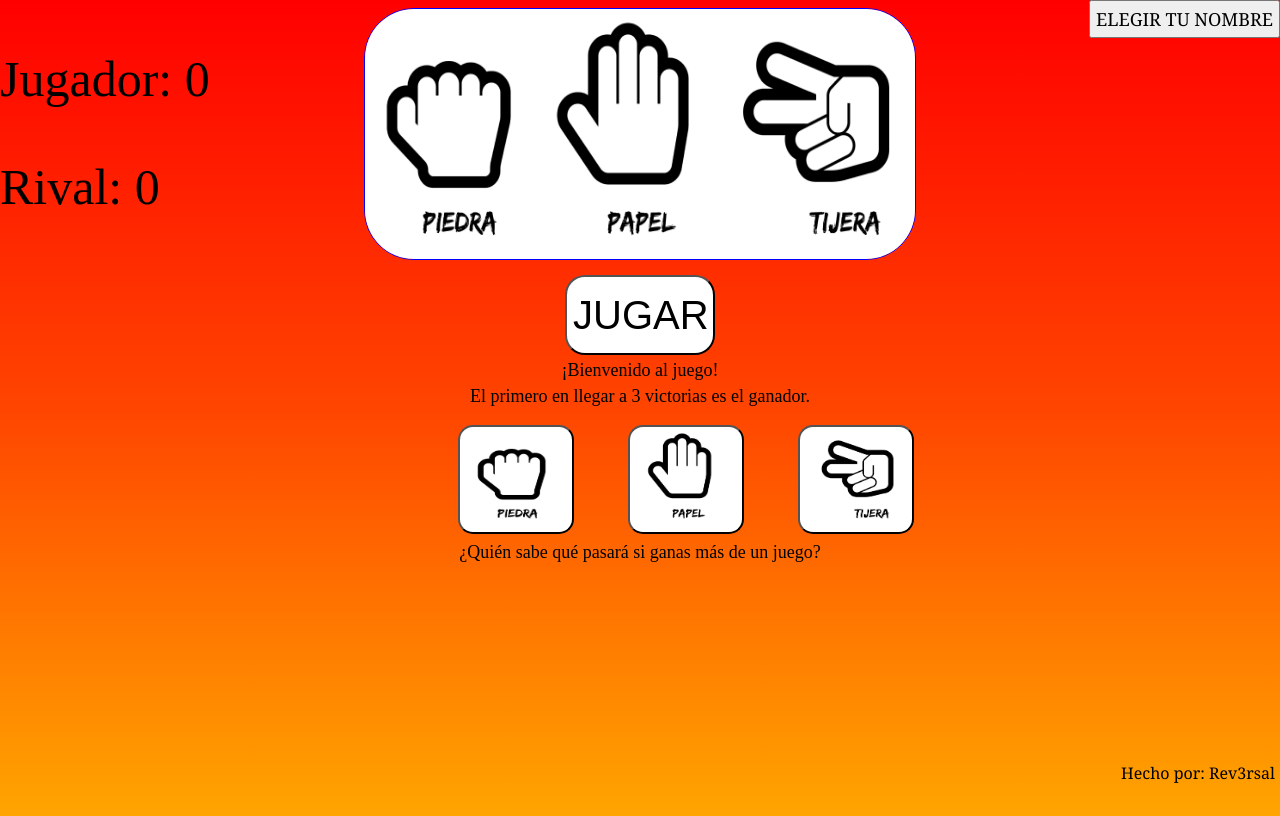
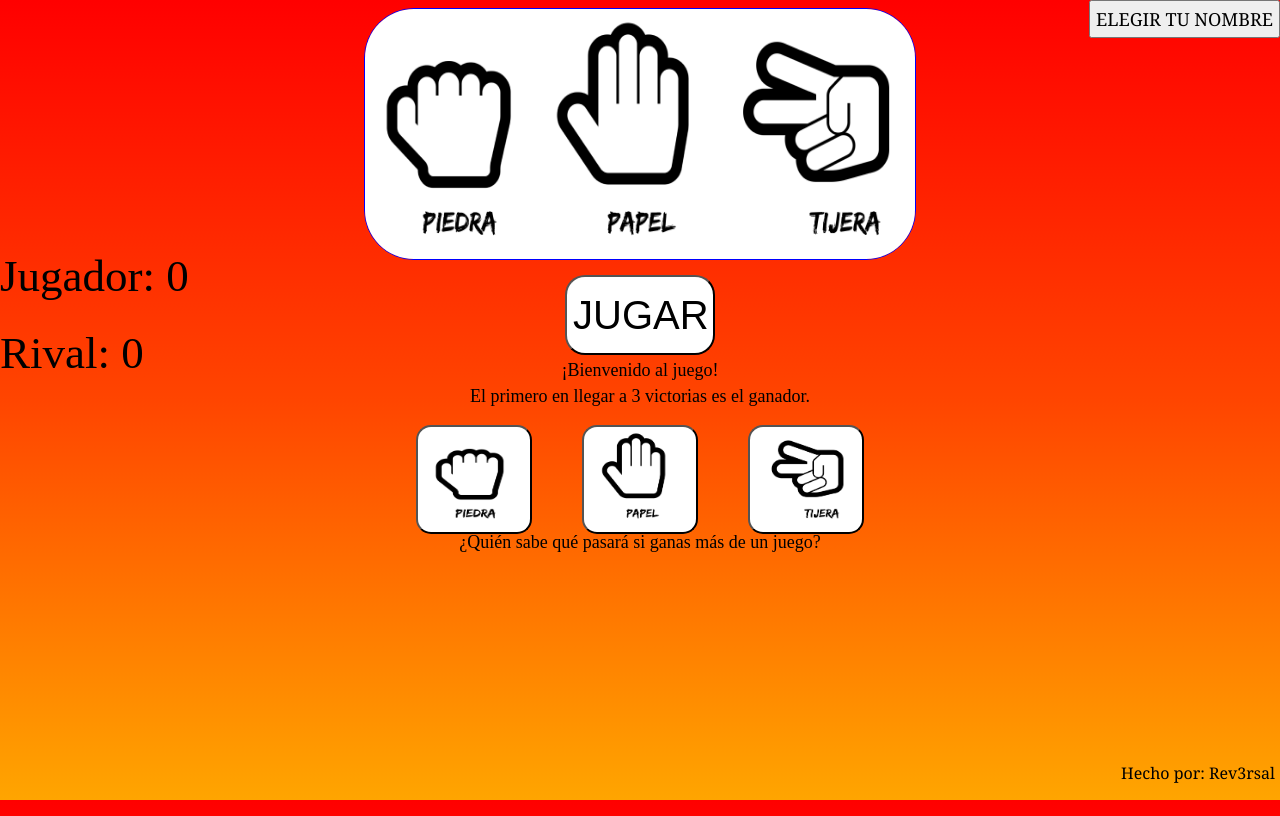
Before and after one commit to Rev3rsal/rev3rsal.github.io, a plain HTML site: page index.html in a window 1280 px wide. Both pictures are taken after a click on the button "JUGAR". Drawn offline with Linux system fonts and the light colour scheme.

Commit message:
Add files via upload

```diff
--- a/index.html
+++ b/index.html
@@ -9,19 +9,32 @@
     <title>Juego</title>
 </head>
 <body>
-    <div class="div1"><img   id="imagenpng" src="PPT.png" type="button"></div>
-    <button onclick="activar()" id="start">JUGAR</button>
-    <!--<button type="button" id="start" onclick="gameStart()">JUGAR</button>-->
-    <p id="titulo">¡Bienvenido al juego!</p>
-    <p id="titulo1">El primero en llegar a 3 victorias es el ganador.</p>
-    <button id="butt1" onclick="juego(player = 1)"><img src="piedra.png" id="buttonp"></button>
-    <button id="butt2" onclick="juego(player = 2)"><img src="papel.png" id="buttonpa"></button>
-    <button id="butt3" onclick="juego(player = 3)"><img src="tijera.png" id="buttont"></button>
-    <div id="div2"><p id="score">Jugador: 0</p><p id="scoreEN">Rival: 0</p></div>
-    <p id="p"></p>
+    <section class="home2">
+        <div class="div1"><img id="imagenpng" src="PPT.png"></div>
+    </section>
+    <section class="home">
+        <div>
+            <button onclick="activar()" id="start">JUGAR</button>
+            <p id="titulo">¡Bienvenido al juego!</p>
+            <p id="titulo1">El primero en llegar a 3 victorias es el ganador.</p>
+    </div>
+    </section>
+    <section class="home3">
+        <div><button id="butt1" onclick="juego(player = 1)"><img src="piedra.png" id="buttonp"></button></div>
+        <div><button id="butt2" onclick="juego(player = 2)"><img src="papel.png" id="buttonpa"></button></div>
+        <div><button id="butt3" onclick="juego(player = 3)"><img src="tijera.png" id="buttont"></button></div>
+    </section>
+    <section class="home4">
+        <div id="div2"><p id="score">Jugador: 0</p><p id="scoreEN">Rival: 0</p></div>
+    </section>
+    <section class="home">
+        <div>
+            <p id="p"></p>
+        </div>
+    </section>
     <p id="firma">Hecho por: Rev3rsal</p>
+    <script src="Javascript.js"></script>
     <button id="nick" onclick="myNick()">ELEGIR TU NOMBRE</button>
     <button  id="adivinanzas"><a href="example.html">Acertijos</a></button>
-    <script src="Javascript.js"></script>
 </body>
 </html>
--- a/style.css
+++ b/style.css
@@ -10,9 +10,17 @@
   }*/
 body{
     background-image: linear-gradient(red,orangered,orange);
+    background-attachment: fixed;
     height: 100vh;
 }
-
+.home2{
+    display: flex;
+    justify-content: center;
+    min-width: 538px;
+}
+#div1{
+    background-color: red;
+}
 #imagenpng {
     height: 250px;
     width: 550px;
@@ -20,8 +28,8 @@ body{
     margin: auto;
     display: block;
     border-radius: 50px;
+    min-width: 300px;
 }
-
 #start {
     margin: auto;
     display: block;
@@ -33,13 +41,32 @@ body{
     margin-bottom: 25px;
     margin-top: 15px;
 }
-
+.home{
+    display: flex;
+    width: 100%;
+    justify-content: center;
+    min-width: 550px;
+}
+.home3{
+    display: flex;
+    width: 100%;
+    justify-content: center;
+    min-width: 550px;
+}
+.home4{
+    background-color: blue;
+    display: flex;
+    width: 100%;
+    /*justify-content: center;*/
+    min-width: 300px;
+}
 #butt1 {
-    margin-bottom: 10px;
-    margin-left: 450px;
+    /*margin-bottom: 10px;
+    margin-left: 450px;*/
     background-color: white;
     border-radius: 15px;
     visibility: hidden;
+
 }
 #butt2 {
     margin-left: 50px;
@@ -111,18 +138,19 @@ body{
 }
 #div2{
     position: absolute;
-    top: 0;
+    top: 205px;
     left: 0;
 }
 #score {
     text-align: center;
-	font-size: 50px;
+	font-size: 45px;
     text-align: justify;
     visibility: hidden;
+    margin-bottom: -20px;
 }
 #scoreEN {
     text-align: center;
-	font-size: 50px;
+	font-size: 45px;
     text-align: justify;
     visibility: hidden;
 }
```
